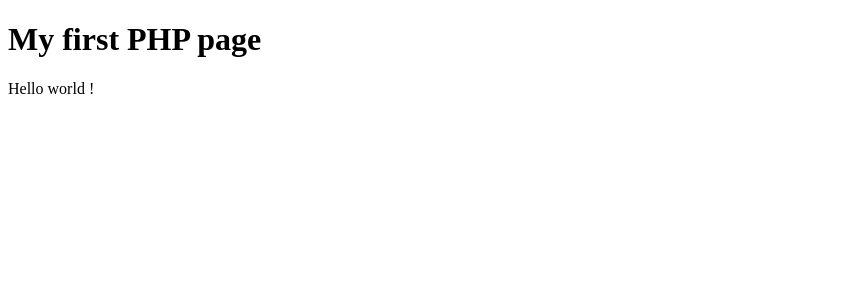
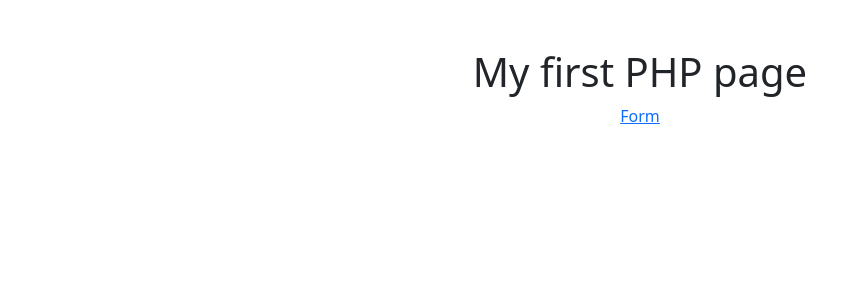
Before and after one commit to Jeremy-Cloarec/sqli-mds, a PHP site: page / in a window 1280 px wide. Shown: the top 300 px of the page, without its empty margins (0-860 px from the left). Run offline with PHP 8.4, Linux system fonts and the light colour scheme.

Commit message:
Create file form

```diff
--- a/index.php
+++ b/index.php
@@ -3,11 +3,13 @@
 
 <head>
     <title>My first PHP page</title>
+    <link href="https://cdn.jsdelivr.net/npm/bootstrap@5.3.3/dist/css/bootstrap.min.css" rel="stylesheet" integrity="sha384-QWTKZyjpPEjISv5WaRU9OFeRpok6YctnYmDr5pNlyT2bRjXh0JMhjY6hW+ALEwIH" crossorigin="anonymous">
+    <script src="https://cdn.jsdelivr.net/npm/bootstrap@5.3.3/dist/js/bootstrap.bundle.min.js" integrity="sha384-YvpcrYf0tY3lHB60NNkmXc5s9fDVZLESaAA55NDzOxhy9GkcIdslK1eN7N6jIeHz" crossorigin="anonymous" defer></script>
 </head>
 
 <body>
-    <h1>My first PHP page</h1>
-    <?php
-    echo 'Hello world !';
-    ?>
+    <div class="container text-center mt-5">
+        <h1>My first PHP page</h1>
+        <a href="form.php">Form</a>
+    </div>
 </body>
```
Also changed, not shown: form.php (added, +8 -0 lines).
